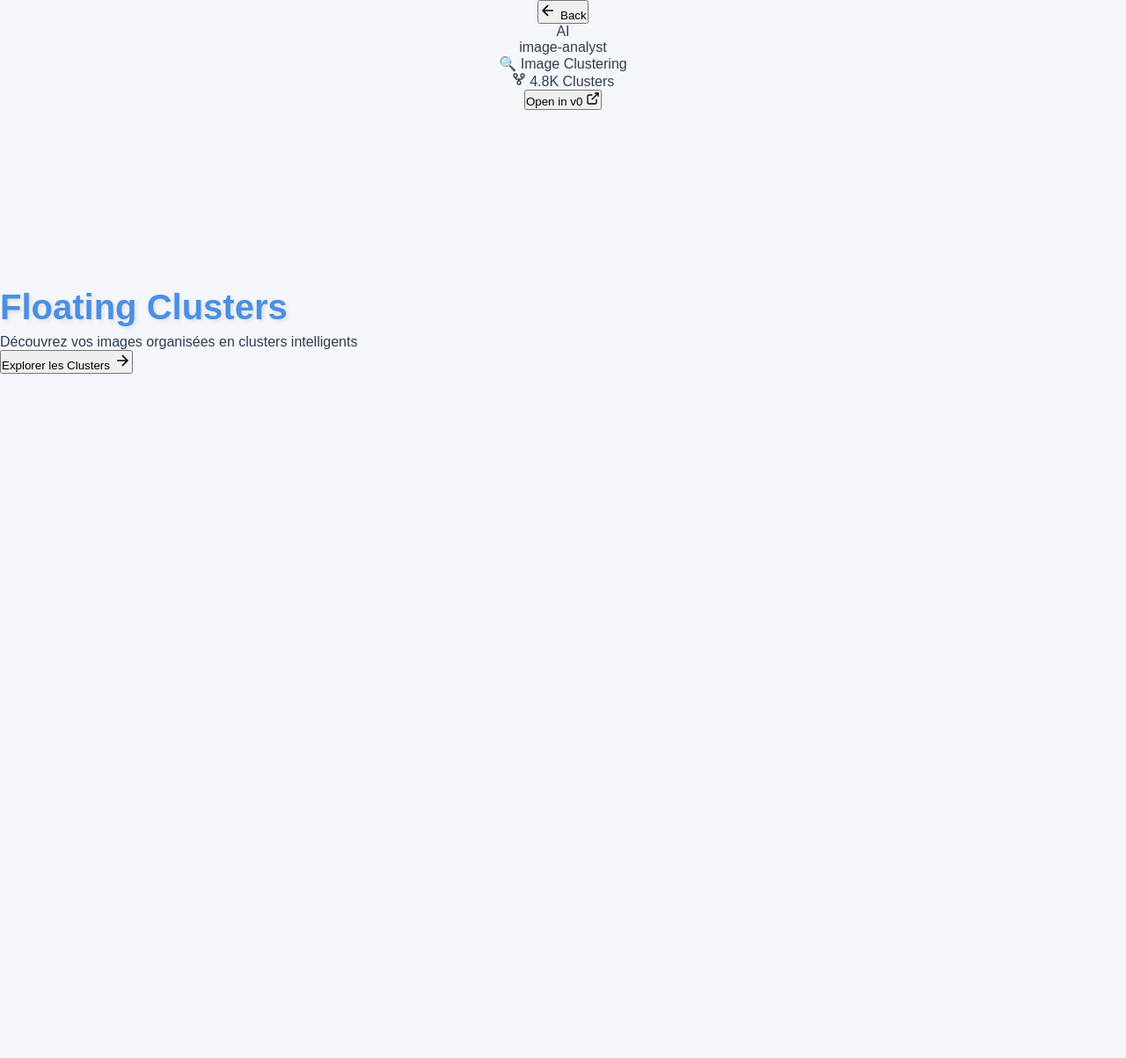
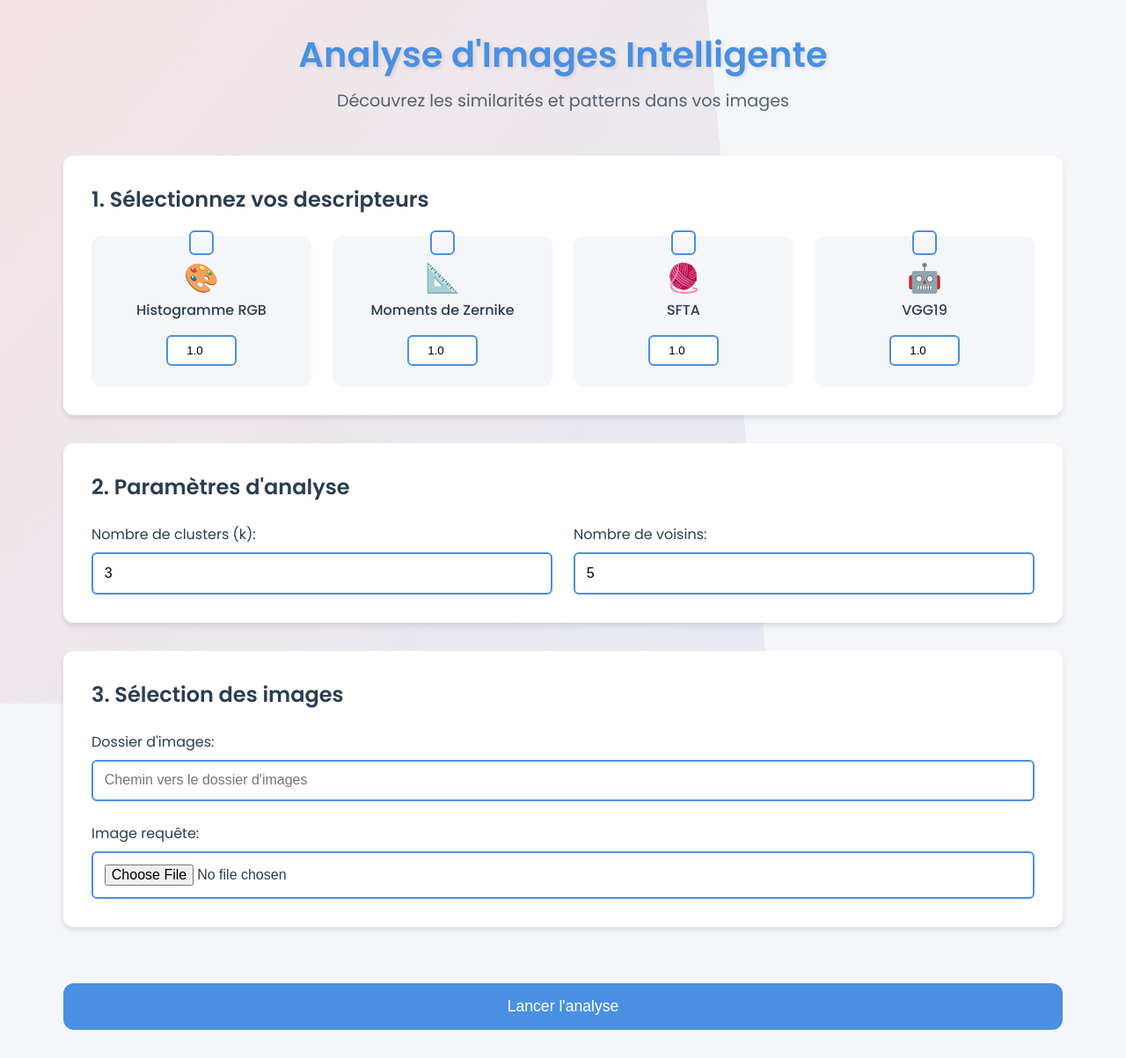
Before and after one commit to AHS0003/SimilarImage-Search-Clustering, a Flask app: page / in a window 1280 px wide. Shown: the whole page at 88% size. Before the commit the page ends 425 px from the top, so only its background shows below. Run offline with Flask 3, Linux system fonts and the light colour scheme; a map, chart or similar area stays blank.

Commit message:
interface  mzyana

```diff
--- a/templates/index.html
+++ b/templates/index.html
@@ -3,194 +3,103 @@
 <head>
     <meta charset="UTF-8">
     <meta name="viewport" content="width=device-width, initial-scale=1.0">
-    <title>AI Image Clustering - Floating Clusters</title>
-    <link rel="stylesheet" href="style.css">
-    <script src="https://cdn.jsdelivr.net/npm/chart.js"></script>
-    <script src="https://cdn.jsdelivr.net/npm/sortablejs@latest/Sortable.min.js"></script>
+    <title>Analyse d'Images Intelligente</title>
+    <link rel="stylesheet" href="{{ url_for('static', filename='css/style.css') }}">
+    <link href="https://fonts.googleapis.com/css2?family=Poppins:wght@300;400;500;600&display=swap" rel="stylesheet">
 </head>
 <body>
-    <!-- Navigation Header -->
-    <header class="nav-header">
-        <div class="nav-container">
-            <button class="back-btn" onclick="goBack()">
-                <svg width="20" height="20" viewBox="0 0 24 24" fill="none" stroke="currentColor" stroke-width="2">
-                    <path d="M19 12H5M12 19l-7-7 7-7"/>
-                </svg>
-                Back
-            </button>
-
-            <div class="user-info">
-                <div class="user-avatar">
-                    <div class="avatar-gradient"></div>
-                    <span>AI</span>
-                </div>
-                <span class="username">image-analyst</span>
-            </div>
-
-            <div class="project-stats">
-                <div class="stat-item">
-                    <span class="stat-icon">🔍</span>
-                    <span class="stat-text">Image Clustering</span>
-                </div>
-                <div class="fork-count">
-                    <svg width="16" height="16" viewBox="0 0 24 24" fill="none" stroke="currentColor" stroke-width="2">
-                        <circle cx="12" cy="18" r="3"/>
-                        <circle cx="6" cy="6" r="3"/>
-                        <circle cx="18" cy="6" r="3"/>
-                        <path d="M18 9v1a2 2 0 0 1-2 2H8a2 2 0 0 1-2-2V9"/>
-                        <path d="M12 12v3"/>
-                    </svg>
-                    4.8K Clusters
-                </div>
-            </div>
-
-            <button class="open-btn" onclick="openInNewTab()">
-                <span>Open in v0</span>
-                <svg width="16" height="16" viewBox="0 0 24 24" fill="none" stroke="currentColor" stroke-width="2">
-                    <path d="M18 13v6a2 2 0 0 1-2 2H5a2 2 0 0 1-2-2V8a2 2 0 0 1 2-2h6"/>
-                    <polyline points="15,3 21,3 21,9"/>
-                    <line x1="10" y1="14" x2="21" y2="3"/>
-                </svg>
-            </button>
-        </div>
+    <div class="container">
+        <header>
+            <h1>Analyse d'Images Intelligente</h1>
+            <p class="subtitle">Découvrez les similarités et patterns dans vos images</p>
         </header>
 
-    <!-- Interactive Background with Floating Clusters -->
-    <div class="floating-clusters-bg">
-        <canvas id="clusters-canvas"></canvas>
-
-        <!-- Floating Image Clusters -->
-        <div class="floating-clusters" id="floating-clusters">
-            <!-- Clusters will be generated dynamically -->
+        <main>
+            <form action="{{ url_for('process') }}" method="post" enctype="multipart/form-data" class="analysis-form">
+                <div class="form-section">
+                    <h2>1. Sélectionnez vos descripteurs</h2>
+                    <div class="descriptors-grid">
+                        <div class="descriptor-card">
+                            <input type="checkbox" id="color" name="descriptor" value="color">
+                            <label for="color">
+                                <span class="icon">🎨</span>
+                                <span class="name">Histogramme RGB</span>
+                            </label>
+                            <input type="number" name="weight_color" value="1.0" step="0.1" min="0" class="weight-input">
                         </div>
-
-        <!-- Main Content Overlay -->
-        <div class="main-overlay">
-            <div class="hero-section">
-                <h1 class="hero-title">
-                    <span class="title-gradient">Floating</span>
-                    <span class="title-gradient">Clusters</span>
-                </h1>
-                <p class="hero-subtitle">Découvrez vos images organisées en clusters intelligents</p>
-
-                <button class="explore-btn" onclick="exploreMode()">
-                    <span>Explorer les Clusters</span>
-                    <svg width="20" height="20" viewBox="0 0 24 24" fill="none" stroke="currentColor" stroke-width="2">
-                        <path d="M5 12h14M12 5l7 7-7 7"/>
-                    </svg>
-                </button>
+                        <div class="descriptor-card">
+                            <input type="checkbox" id="shape" name="descriptor" value="shape">
+                            <label for="shape">
+                                <span class="icon">📐</span>
+                                <span class="name">Moments de Zernike</span>
+                            </label>
+                            <input type="number" name="weight_shape" value="1.0" step="0.1" min="0" class="weight-input">
+                        </div>
+                        <div class="descriptor-card">
+                            <input type="checkbox" id="texture" name="descriptor" value="texture">
+                            <label for="texture">
+                                <span class="icon">🧶</span>
+                                <span class="name">SFTA</span>
+                            </label>
+                            <input type="number" name="weight_texture" value="1.0" step="0.1" min="0" class="weight-input">
+                        </div>
+                        <div class="descriptor-card">
+                            <input type="checkbox" id="vgg" name="descriptor" value="vgg">
+                            <label for="vgg">
+                                <span class="icon">🤖</span>
+                                <span class="name">VGG19</span>
+                            </label>
+                            <input type="number" name="weight_vgg" value="1.0" step="0.1" min="0" class="weight-input">
                         </div>
                     </div>
                 </div>
 
-    <!-- Configuration Panel (Hidden initially) -->
-    <div class="config-panel" id="config-panel" style="display: none;">
-        <div class="panel-header">
-            <h2>Configuration du Clustering</h2>
-            <button class="close-panel" onclick="closeConfig()">×</button>
+                <div class="form-section">
+                    <h2>2. Paramètres d'analyse</h2>
+                    <div class="parameters-grid">
+                        <div class="parameter-group">
+                            <label for="k_clusters">Nombre de clusters (k):</label>
+                            <input type="number" id="k_clusters" name="k_clusters" value="3" min="2" required>
                         </div>
-
-        <div class="config-content">
-            <!-- Quick Upload -->
-            <div class="quick-upload">
-                <div class="upload-zone" id="upload-zone">
-                    <div class="upload-icon">📁</div>
-                    <p>Glissez vos images ici</p>
-                    <input type="file" id="image-files" multiple accept="image/*" style="display: none;">
-                    <button class="upload-btn" onclick="selectImages()">Sélectionner Images</button>
-                </div>
-            </div>
-
-            <!-- Clustering Parameters -->
-            <div class="param-section">
-                <h3>Paramètres de Clustering</h3>
-                <div class="param-grid">
-                    <div class="param-item">
-                        <label>Nombre de clusters</label>
-                        <div class="param-control">
-                            <input type="range" id="cluster-count" min="2" max="10" value="5" class="param-slider">
-                            <span class="param-value">5</span>
-                        </div>
-                    </div>
-
-                    <div class="param-item">
-                        <label>Sensibilité</label>
-                        <div class="param-control">
-                            <input type="range" id="sensitivity" min="0.1" max="1" step="0.1" value="0.5" class="param-slider">
-                            <span class="param-value">0.5</span>
-                        </div>
+                        <div class="parameter-group">
+                            <label for="n_neighbors">Nombre de voisins:</label>
+                            <input type="number" id="n_neighbors" name="n_neighbors" value="5" min="1" required>
                         </div>
                     </div>
                 </div>
 
-            <!-- Descriptors -->
-            <div class="descriptors-section">
-                <h3>Descripteurs</h3>
-                <div class="descriptor-toggles">
-                    <label class="toggle-item">
-                        <input type="checkbox" checked>
-                        <span class="toggle-slider"></span>
-                        <span class="toggle-label">Couleur</span>
-                    </label>
-                    <label class="toggle-item">
-                        <input type="checkbox" checked>
-                        <span class="toggle-slider"></span>
-                        <span class="toggle-label">Forme</span>
-                    </label>
-                    <label class="toggle-item">
-                        <input type="checkbox" checked>
-                        <span class="toggle-slider"></span>
-                        <span class="toggle-label">Texture</span>
-                    </label>
-                    <label class="toggle-item">
-                        <input type="checkbox" checked>
-                        <span class="toggle-slider"></span>
-                        <span class="toggle-label">VGG19</span>
-                    </label>
+                <div class="form-section">
+                    <h2>3. Sélection des images</h2>
+                    <div class="file-inputs">
+                        <div class="input-group">
+                            <label for="img_dir">Dossier d'images:</label>
+                            <input type="text" id="img_dir" name="img_dir" required placeholder="Chemin vers le dossier d'images">
                         </div>
-            </div>
-
-            <button class="process-btn" onclick="startClustering()">
-                <span class="btn-icon">🚀</span>
-                Lancer le Clustering
-            </button>
-        </div>
-    </div>
-
-    <!-- Cluster Detail Modal -->
-    <div class="cluster-modal" id="cluster-modal" style="display: none;">
-        <div class="modal-content">
-            <div class="modal-header">
-                <h3 id="modal-title">Cluster Details</h3>
-                <button class="close-modal" onclick="closeModal()">×</button>
-            </div>
-            <div class="modal-body" id="modal-body">
-                <!-- Cluster details will be populated here -->
+                        <div class="input-group">
+                            <label for="query_image">Image requête:</label>
+                            <input type="file" id="query_image" name="query_image" accept=".jpg,.jpeg,.png,.bmp,.tiff,.gif" required>
                         </div>
                     </div>
                 </div>
 
-    <!-- Loading Overlay -->
-    <div class="loading-overlay" id="loading-overlay" style="display: none;">
-        <div class="loading-content">
-            <div class="loading-animation">
-                <div class="loading-clusters">
-                    <div class="loading-cluster"></div>
-                    <div class="loading-cluster"></div>
-                    <div class="loading-cluster"></div>
+                <button type="submit" class="submit-btn">Lancer l'analyse</button>
+            </form>
+        </main>
+
+        {% with messages = get_flashed_messages(with_categories=true) %}
+            {% if messages %}
+                <div class="flash-messages">
+                    {% for category, message in messages %}
+                        <div class="flash-message {{ category }}">
+                            {{ message }}
                         </div>
+                    {% endfor %}
                 </div>
-            <h3>Analyse en cours...</h3>
-            <p>Clustering de vos images avec l'IA</p>
-            <div class="progress-bar">
-                <div class="progress-fill" id="progress-fill"></div>
-            </div>
-        </div>
+            {% endif %}
+        {% endwith %}
     </div>
 
-    <!-- Toast Container -->
-    <div class="toast-container" id="toast-container"></div>
-
-    <script src="main.js"></script>
+    <div class="background-animation"></div>
+    <script src="{{ url_for('static', filename='js/script.js') }}"></script>
 </body>
 </html>
```
Also changed, not shown: descriptors.py (line endings or trailing spaces), static/css/style.css (line endings or trailing spaces). Lines whose indentation alone changed are shown as unchanged.
